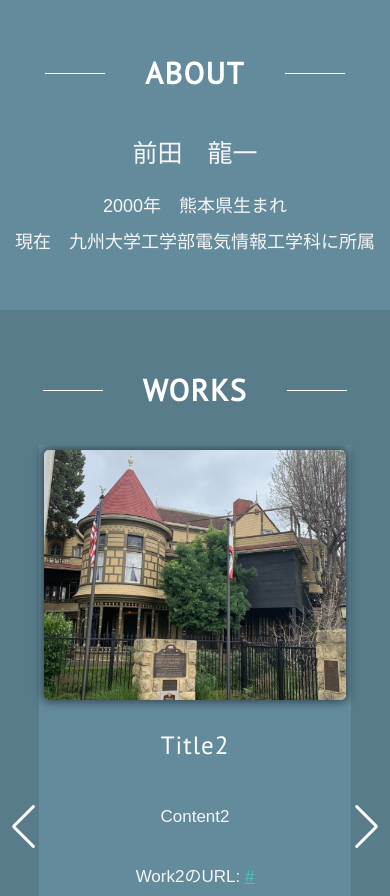
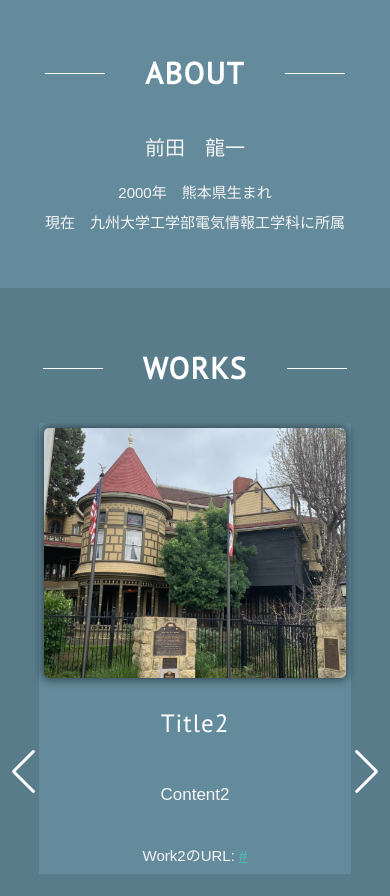
Before and after one commit to compuscience/compuscience.github.io, a plain HTML site: page index.html in a window 390 px wide. Shown: the part 920-1816 px from the top of the page. Drawn offline with nearby package versions, Linux system fonts and the light colour scheme.

Commit message:
Add files via upload

```diff
--- a/css/style.css
+++ b/css/style.css
@@ -443,4 +443,14 @@ body {
     .heading:after {
         width: 60px;
     }
+    .about-name {
+        font-size: 2rem;
+    }
+    .about-content,
+    .maediary-text-content,
+    .maediary-url,
+    .swiper-content,
+    .swiper-url {
+        font-size: 1.5rem;
+    }
 }
```
